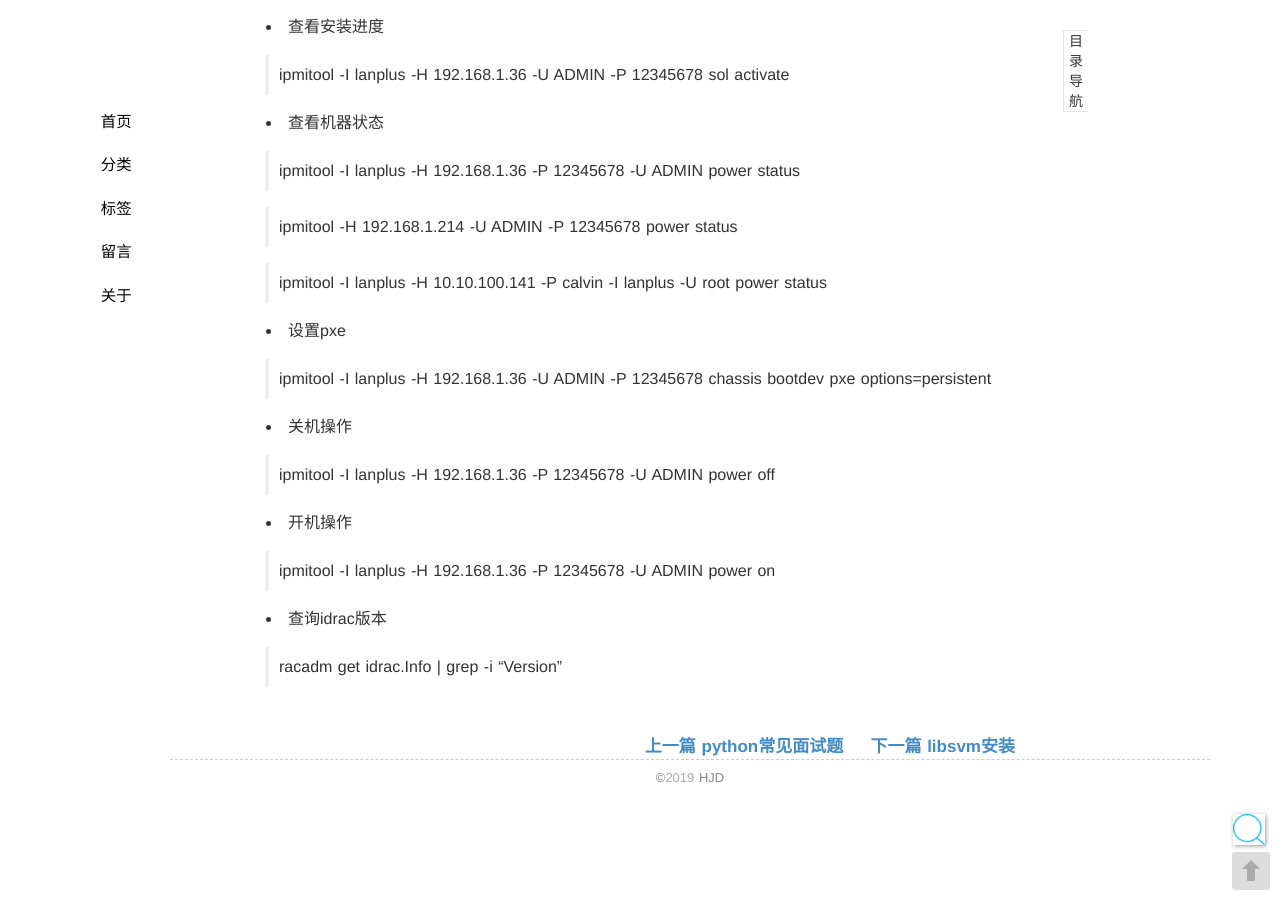
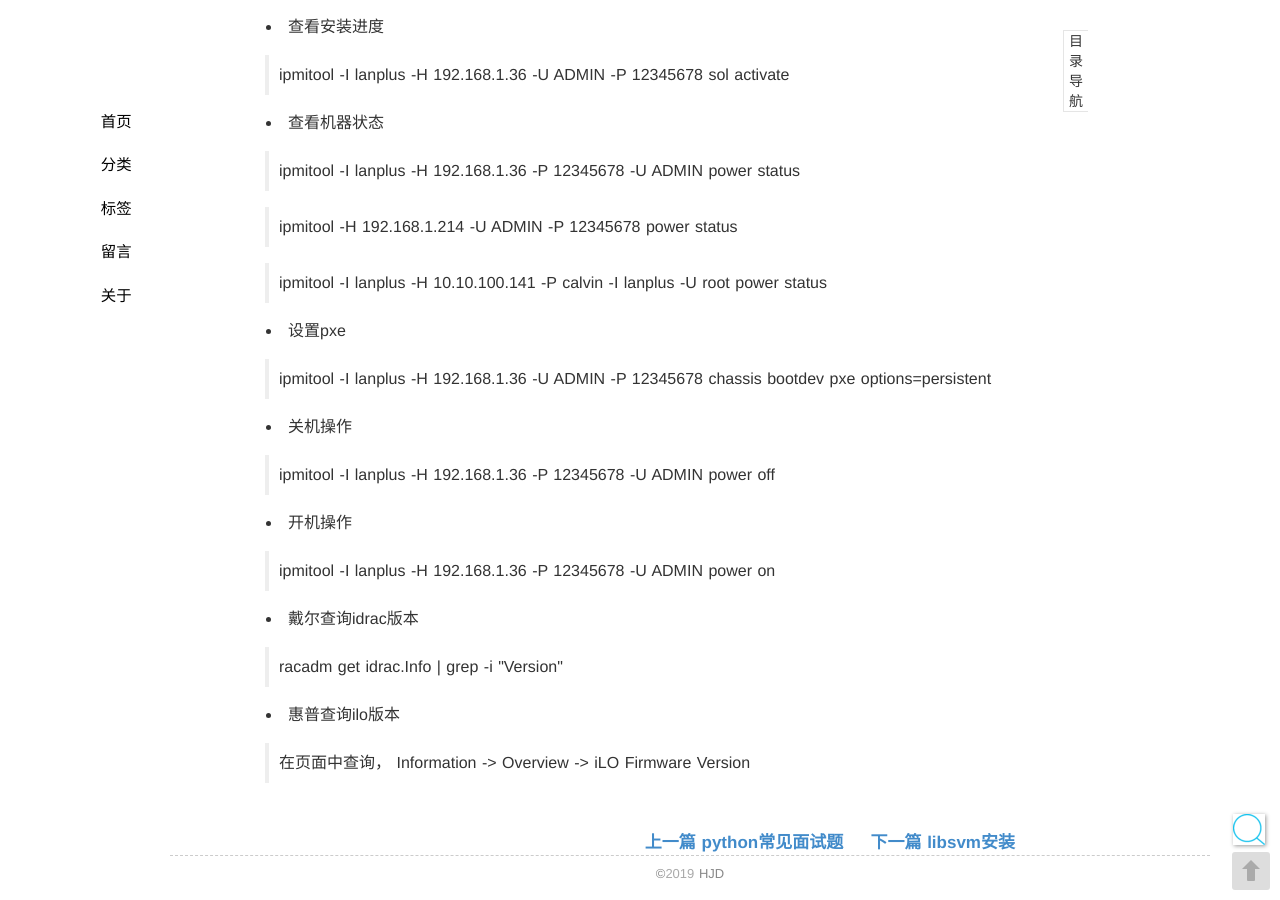
Before and after one commit to seekplum/seekplum.github.io, a Jekyll site: the page built from _posts/2018-04-13-ipmitool.md, in a window 1280 px wide and 900 px high, scrolled down 1350 px. Built offline with Jekyll 4.4.1, drawn with Linux system fonts in a browser that asks for light colours; comment, search, counter and statistics services are not loaded.

```diff
--- a/_posts/2018-04-13-ipmitool.md
+++ b/_posts/2018-04-13-ipmitool.md
@@ -79,6 +79,10 @@
 
 > ipmitool -I lanplus -H 192.168.1.36 -P 12345678 -U ADMIN power on
 
-* 查询idrac版本
+* 戴尔查询idrac版本
 
-> racadm get idrac.Info \| grep -i "Version"
+> racadm get idrac.Info \| grep -i \"Version\"
+
+* 惠普查询ilo版本
+
+> 在页面中查询， Information -> Overview -> iLO Firmware Version
```
Also changed, not shown: _posts/2018-04-25-mac-install-mysql.md (+1 -1 lines), _posts/2018-11-12-efk-product-practice.md (+9 -0 lines).
